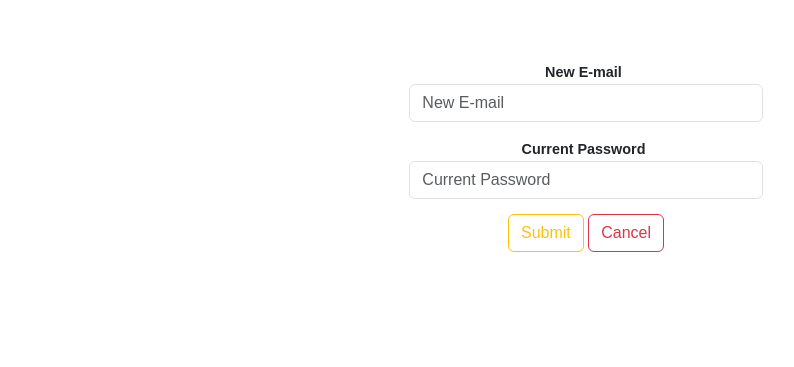
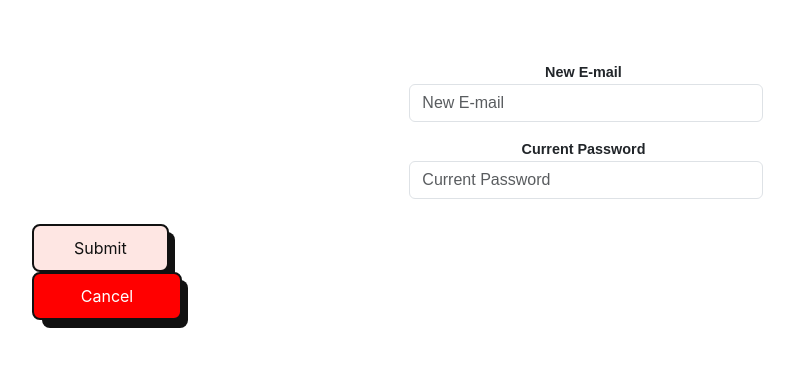
Before and after one commit to ElleWhiteDev/Auto-Cart, a Flask app: page /update_email in a window 1280 px wide. Shown: the part 310-677 px from the top of the page, without its empty margins (54-848 px from the left). Run offline with Flask 3, Linux system fonts and the light colour scheme; some libraries are stand-ins or nearby versions.

Commit message:
button updates to all pages

```diff
--- a/static/stylesheets/style.css
+++ b/static/stylesheets/style.css
@@ -23,11 +23,14 @@ a {
 }
 
 .btn-container a {
-	margin-right: 10px;
+  display: flex;
+  justify-content: center;
+  max-width: 150px;
+  text-align: center;
+  align-items: center;
 }
 
 btn {
-	margin-right: 10px;
 }
 
 .btn:hover {
@@ -340,6 +343,57 @@ nav {
   }
 }
 
+.button-56-red {
+  align-items: center;
+  background-color: red;
+  border: 2px solid #111;
+  border-radius: 8px;
+  box-sizing: border-box;
+  color: white;
+  cursor: pointer;
+  display: flex;
+  font-family: Inter,sans-serif;
+  font-size: 16px;
+  height: 48px;
+  justify-content: center;
+  line-height: 24px;
+  max-width: 100%;
+  padding: 0 25px;
+  position: relative;
+  text-align: center;
+  text-decoration: none;
+  user-select: none;
+  -webkit-user-select: none;
+  touch-action: manipulation;
+}
+
+.button-56-red:after {
+  background-color: #111;
+  border-radius: 8px;
+  content: "";
+  display: block;
+  height: 48px;
+  left: 0;
+  width: 100%;
+  position: absolute;
+  top: -2px;
+  transform: translate(8px, 8px);
+  transition: transform .2s ease-out;
+  z-index: -1;
+}
+
+.button-56-red:hover:after {
+  transform: translate(0, 0);
+}
+
+.button-56-red:active {
+  background-color: #ffdeda;
+  outline: 0;
+}
+
+.button-56-red:hover {
+  outline: 0;
+}
 
 /* CSS */
 .button-54 {
--- a/templates/index.html
+++ b/templates/index.html
@@ -13,7 +13,7 @@ content %}
 			</p>
 		</div>
 	</div>
-<div class="container">
+<div class="btn-container">
     <div class="row justify-content-center">
         <div class="col-6">
             <a class="button-56" href="#email-modal" id="modal-closed">Email List</a>
--- a/templates/login.html
+++ b/templates/login.html
@@ -18,7 +18,7 @@ content %}
 	{% endfor %}
 
 	<div class="btn-container">
-		<button class="btn btn-outline-warning" type="submit">Login</button>
+		<button class="button-56" type="submit">Login</button>
 	</div>
 </form>
 
--- a/templates/profile.html
+++ b/templates/profile.html
@@ -4,13 +4,13 @@
 	<div class="row justify-content-center">
 		<div class="col-md-4 mt-3">
 			<div class="d-flex justify-content-between mb-3">
-				<a href="{{url_for('update_email')}}" class="btn btn-info"
+				<a href="{{url_for('update_email')}}" class="button-56"
 					>Change Email</a
 				>
-				<a href="{{url_for('update_password')}}" class="btn btn-warning"
+				<a href="{{url_for('update_password')}}" class="button-56"
 					>Change Password</a
 				>
-				<a href="#delete-modal" class="btn btn-danger">Delete Acct</a>
+				<a href="#delete-modal" class="button-56-red">Delete Acct</a>
 			</div>
 			<div class="card mt-4">
 				<div class="card-header">Recipe Box</div>
--- a/templates/recipe.html
+++ b/templates/recipe.html
@@ -17,7 +17,7 @@ block content %}
 		{% endfor %}
 
 		<div class="btn-container">
-			<button class="btn btn-outline-warning" type="submit">Update</button>
+			<button class="button-56" type="submit">Update</button>
 		</div>
 	</form>
 </div>
--- a/templates/register.html
+++ b/templates/register.html
@@ -18,7 +18,7 @@ content %}
 	{% endfor %}
 
 	<div class="btn-container">
-		<button class="btn btn-outline-warning" type="submit">Sign Up</button>
+		<button class="button-56" type="submit">Sign Up</button>
 	</div>
 </form>
 
--- a/templates/update_email.html
+++ b/templates/update_email.html
@@ -32,9 +32,9 @@ block content %}
 				{% endfor %}
 			</div>
 
-			<div class="text-center">
-				<button class="btn btn-outline-warning">Submit</button>
-				<a class="btn btn-outline-danger" href="{{url_for('user_view')}}"
+			<div class="btn-container">
+				<button class="button-56">Submit</button>
+				<a class="button-56-red" href="{{url_for('user_view')}}"
 					>Cancel</a
 				>
 			</div>
--- a/templates/update_password.html
+++ b/templates/update_password.html
@@ -31,9 +31,9 @@ block content %}
 				{% endfor %}
 			</div>
 
-			<div class="text-center">
-				<button class="btn btn-outline-warning">Submit</button>
-				<a class="btn btn-outline-danger" href="{{url_for('user_view')}}"
+			<div class="btn-container">
+				<button class="button-56">Submit</button>
+				<a class="button-56-red" href="{{url_for('user_view')}}"
 					>Cancel</a
 				>
 			</div>
```
